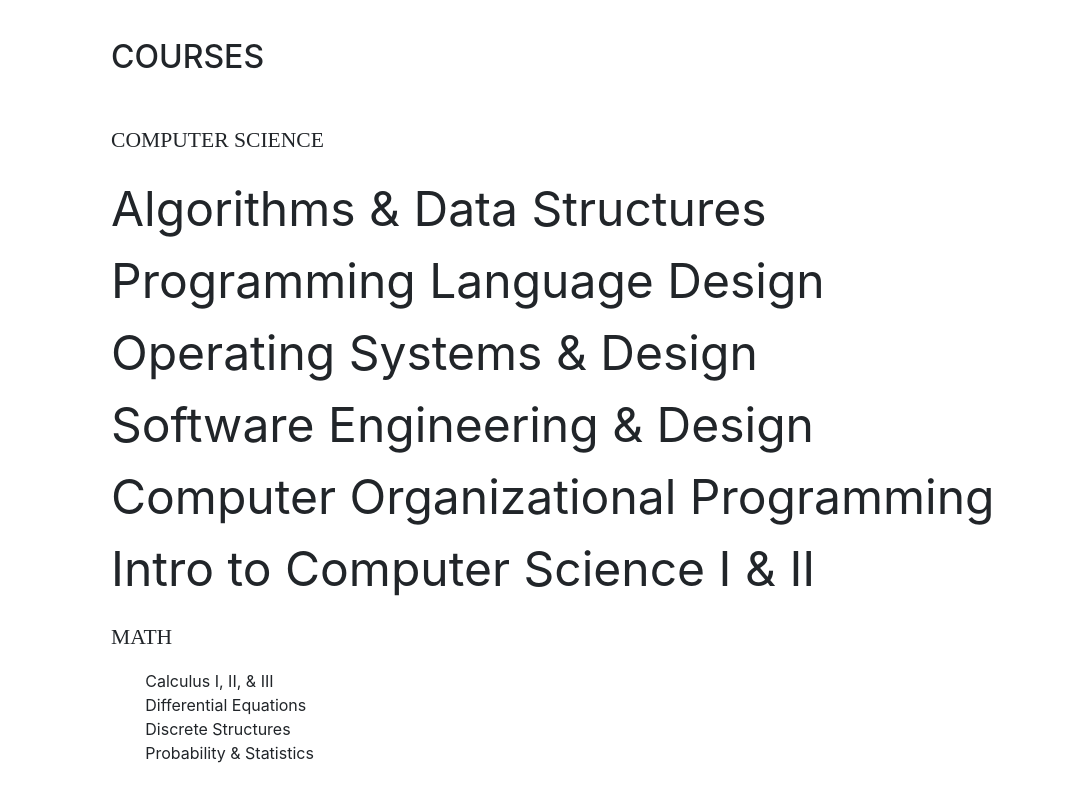
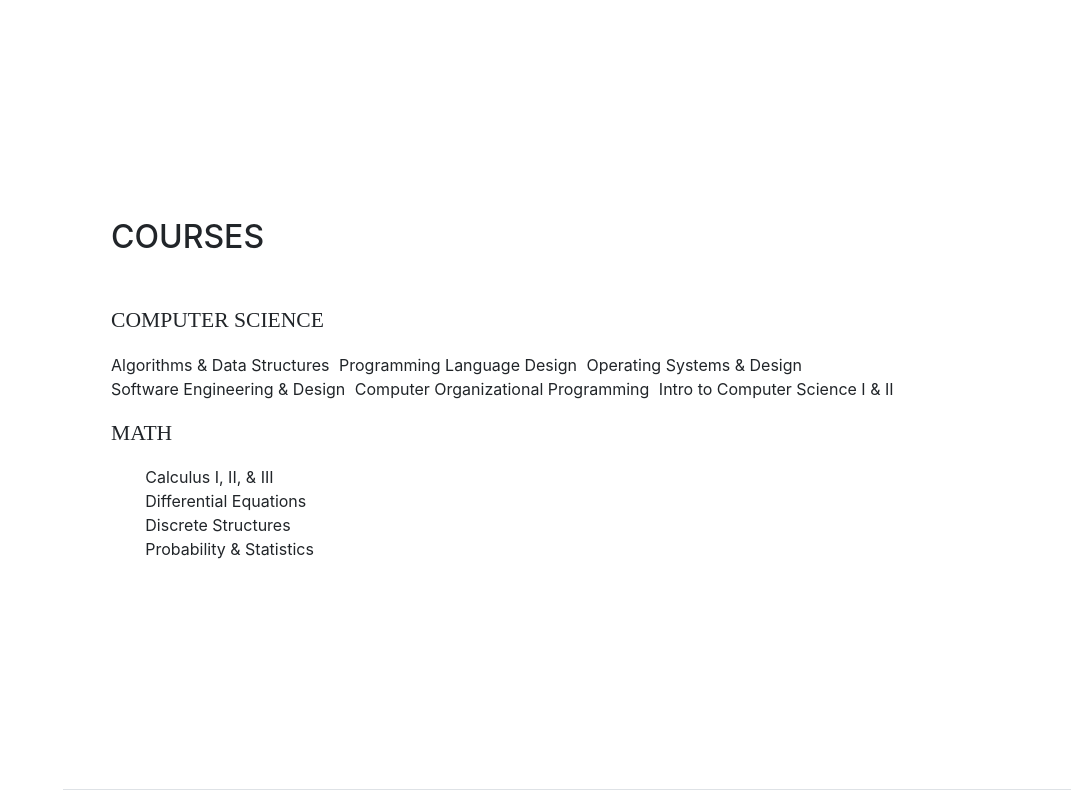
Before and after one commit to dylanzucker/dylanzucker.github.io, a website with bundled scripts: page index.html in a window 1280 px wide. Shown: the part 3210-4010 px from the top of the page, without its empty margins (209-1280 px from the left). Built offline with nearby package versions, Linux system fonts and the light colour scheme; a web font is replaced by a local one.

Commit message:
Minor Changes

```diff
--- a/index.html
+++ b/index.html
@@ -238,7 +238,7 @@
           <h2 class="mb-5">Courses</h2>
 
           <div class="subheading mb-3">Computer Science</div>
-          <ul class="list-inline list-icons">
+          <ul class="list-inline">
             <li class="list-inline-item">
               Algorithms &amp; Data Structures
             </li>
```
